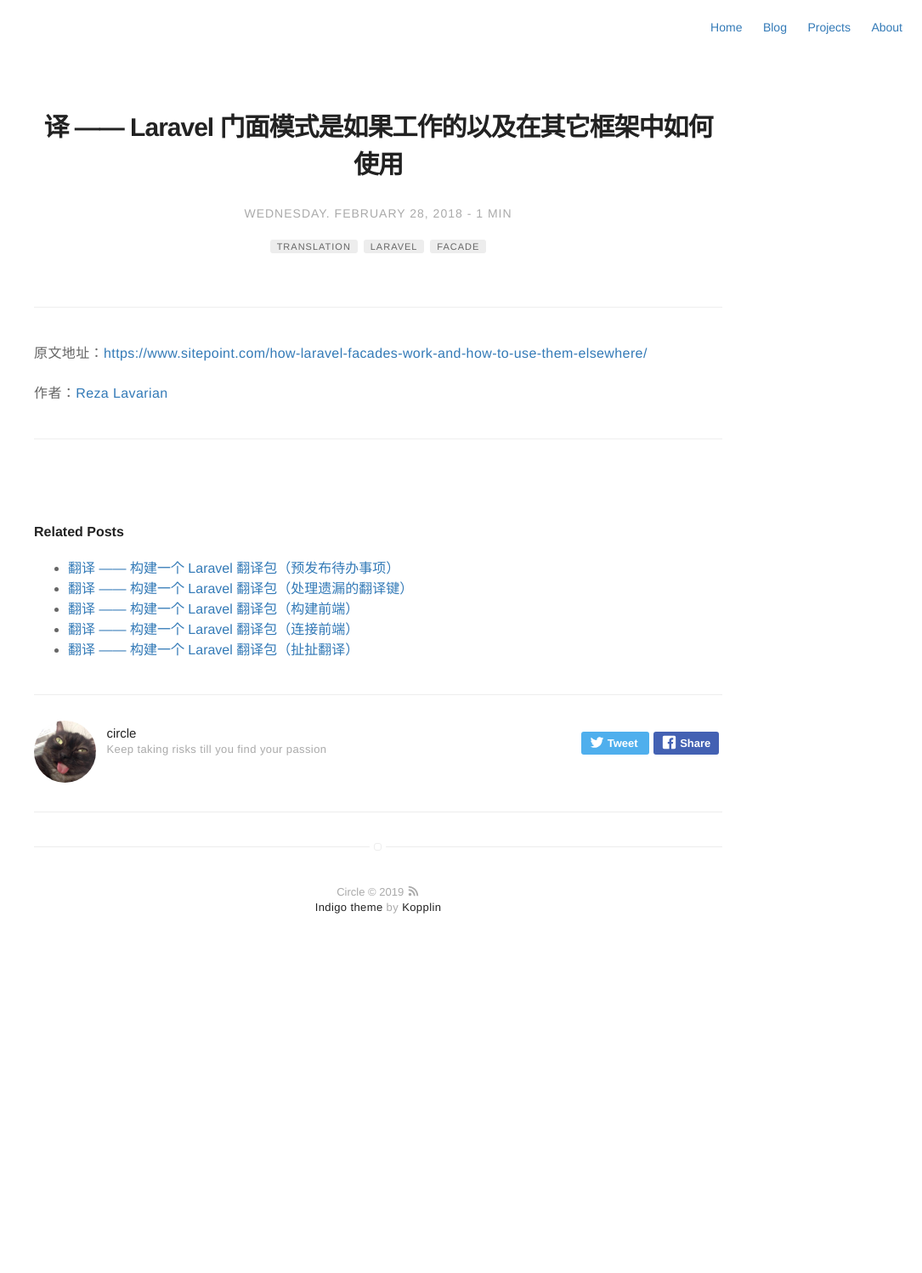
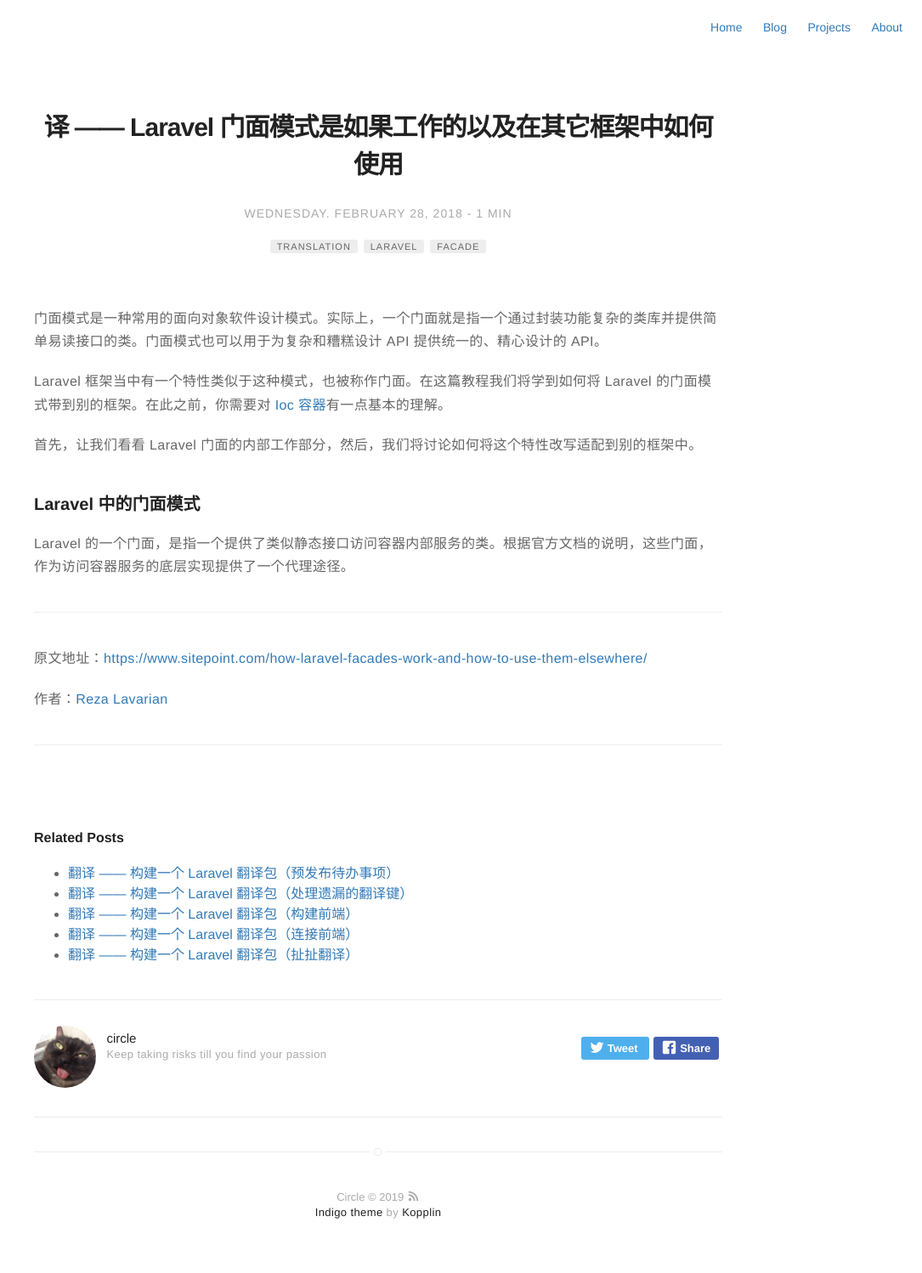
Before and after one commit to rust17/blog, a Jekyll site: the page built from _posts/second/2019-02-28-translation-how-laravel-facades-work-and-how-to-use-them-elsewhere.markdown, in a window 1280 px wide. Shown: the whole page at 85% size, without its empty margins (195-1280 px from the left). Built offline with Jekyll 4.4.1, drawn with Linux system fonts in a browser that asks for light colours; before the commit the page ends 1139 px from its top, so only the background shows below that.

Commit message:
update article

```diff
--- a/_posts/second/2019-02-28-translation-how-laravel-facades-work-and-how-to-use-them-elsewhere.markdown
+++ b/_posts/second/2019-02-28-translation-how-laravel-facades-work-and-how-to-use-them-elsewhere.markdown
@@ -12,7 +12,15 @@
 description: 翻译文章 —— 介绍了 Laravel 的门面模式以及如何移植到别的框架中
 ---
 
+门面模式是一种常用的面向对象软件设计模式。实际上，一个门面就是指一个通过封装功能复杂的类库并提供简单易读接口的类。门面模式也可以用于为复杂和糟糕设计 API 提供统一的、精心设计的 API。
 
+Laravel 框架当中有一个特性类似于这种模式，也被称作门面。在这篇教程我们将学到如何将 Laravel 的门面模式带到别的框架。在此之前，你需要对 [Ioc 容器](https://www.sitepoint.com/inversion-of-control-the-hollywood-principle/)有一点基本的理解。
+
+首先，让我们看看 Laravel 门面的内部工作部分，然后，我们将讨论如何将这个特性改写适配到别的框架中。
+
+### Laravel 中的门面模式
+
+Laravel 的一个门面，是指一个提供了类似静态接口访问容器内部服务的类。根据官方文档的说明，这些门面，作为访问容器服务的底层实现提供了一个代理途径。
 
 ---
 原文地址：[https://www.sitepoint.com/how-laravel-facades-work-and-how-to-use-them-elsewhere/](https://www.sitepoint.com/how-laravel-facades-work-and-how-to-use-them-elsewhere/)
```
